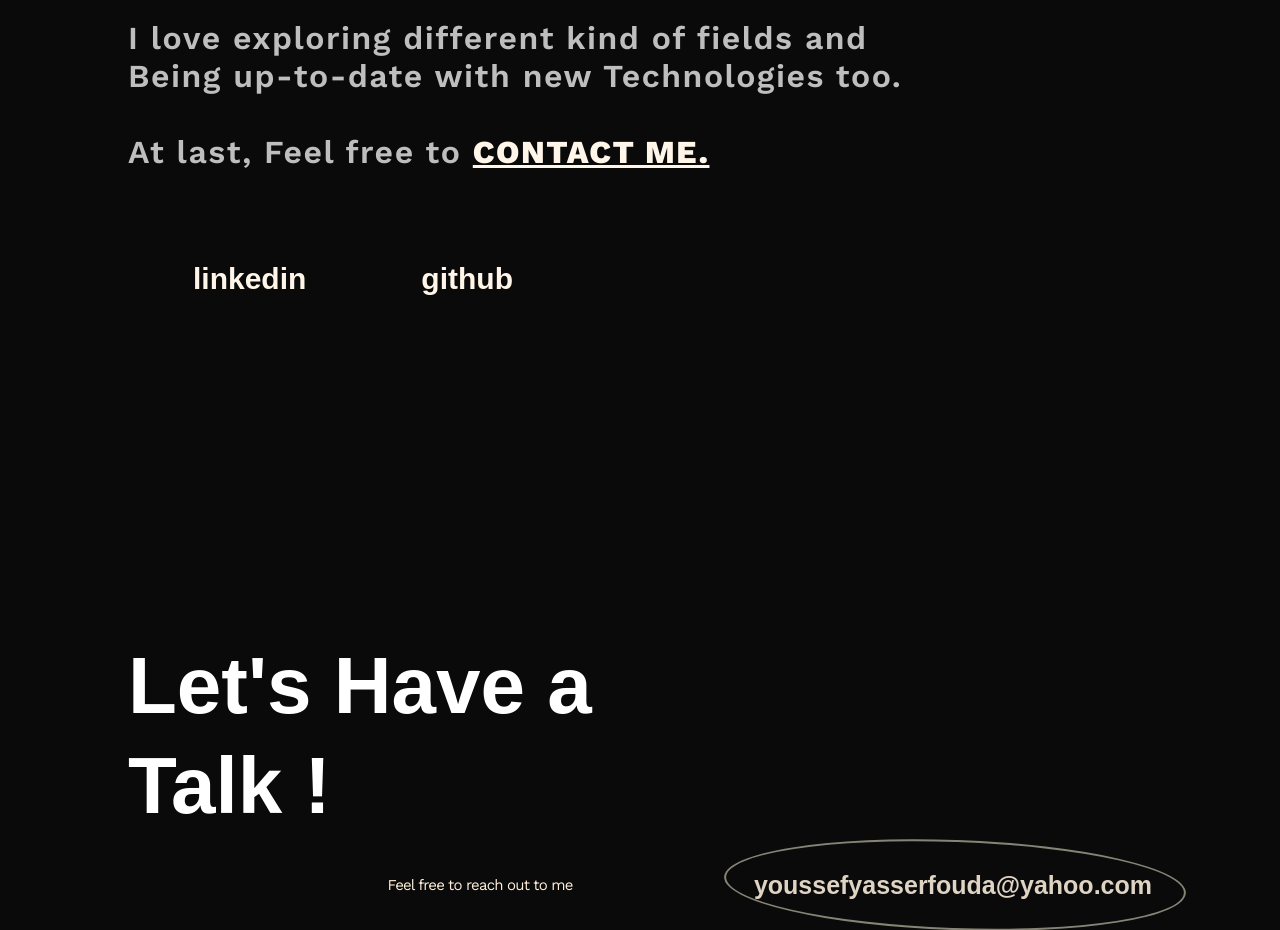
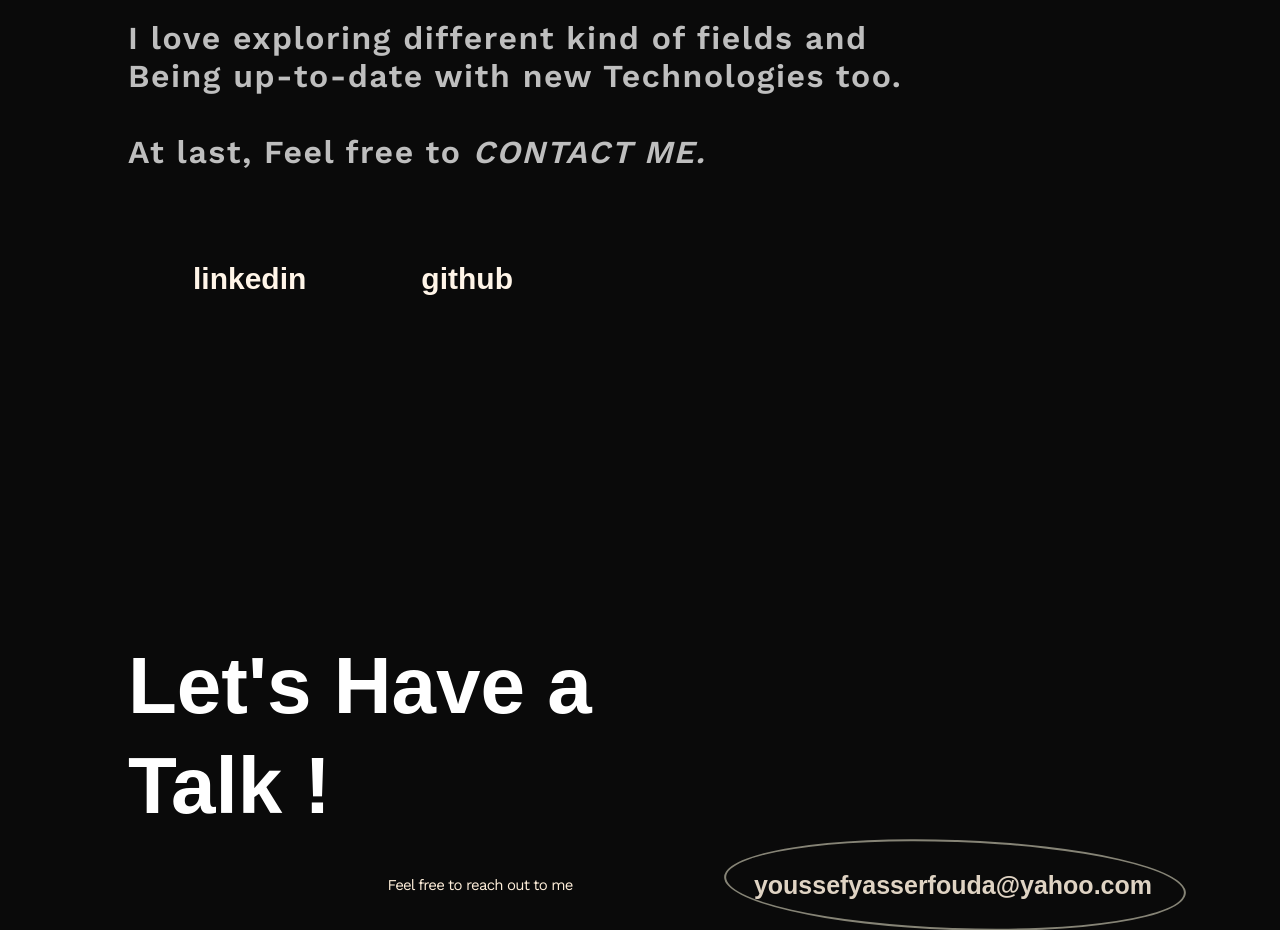
Before and after one commit to youssefyasser98/Portfolio, a React (Create React App) app: page / in a window 1280 px wide. Shown: the part 5860-6790 px from the top of the page. Built offline with nearby package versions, Linux system fonts and the light colour scheme; some icons are missing; a web font is replaced by a local one.

Commit message:
Update Info.js

```diff
--- a/src/data/Info.js
+++ b/src/data/Info.js
@@ -30,9 +30,9 @@ export const AboutInfo = () => {
         <br />
         <br />
         At last, Feel free to{" "}
-        <a href="/contact" style={style}>
+        <em>
           CONTACT ME.
-        </a>{" "}
+        </em>{" "}
 
       </p>
     </>
```
